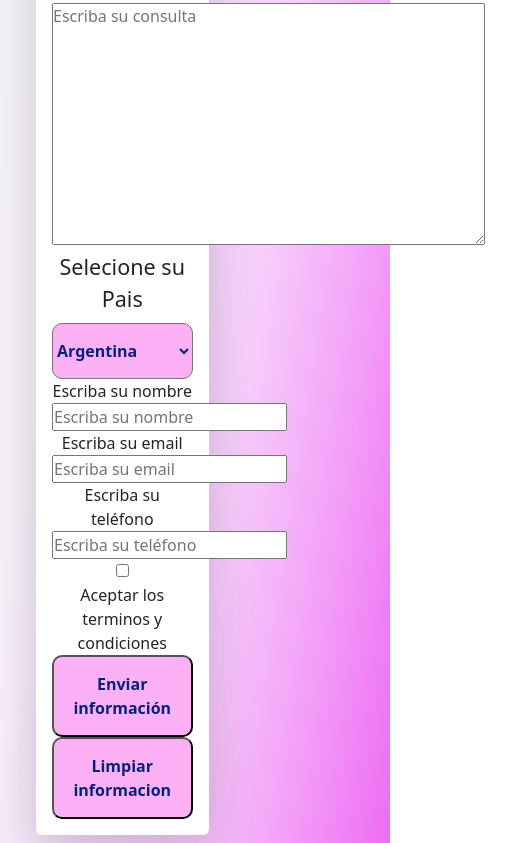
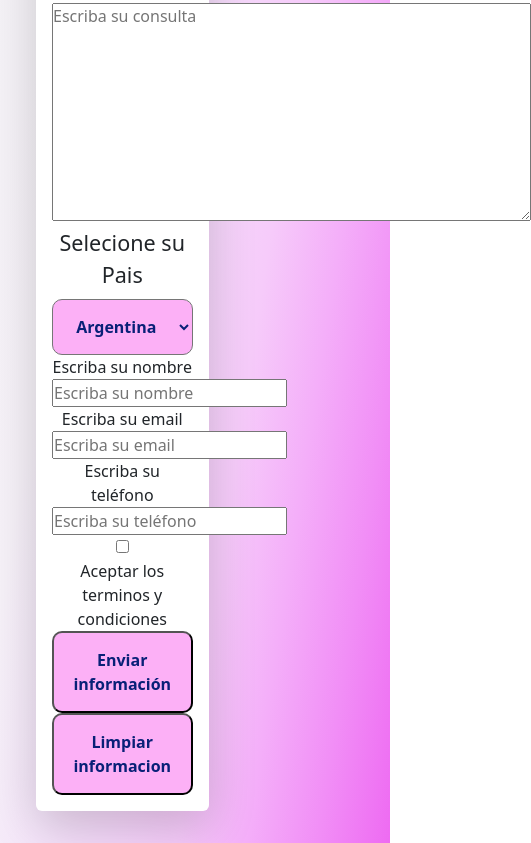
Before and after one commit to eze-garay/NANA, a plain HTML site: page page/Contacto.html in a window 390 px wide. Shown: the part 1325-2168 px from the top of the page, 531 px wide, since content can reach past the window. Drawn offline with nearby package versions, Linux system fonts and the light colour scheme; a web font is replaced by a local one.

Commit message:
falta responsive

```diff
--- a/page/Contacto.html
+++ b/page/Contacto.html
@@ -107,7 +107,7 @@
                         <section class="main__Formulario-select">
                             <label></label>
 
-                            <textarea  class="main__Formulario-select" name="Escriba su consulta" id="Consulta" cols="45" rows="10" placeholder="Escriba su consulta"></textarea>
+                            <textarea  class="main__Formulario-select" name="Escriba su consulta" id="Consulta" cols="50" rows="9" placeholder="Escriba su consulta"></textarea>
                         </section>
                         <section>
                             <fieldset>
--- a/style.css
+++ b/style.css
@@ -117,6 +117,7 @@ footer {
 .main__Formulario {
     grid-area: main__Formulario;
     text-align: center;
+    width: auto;
 
     background-color: white;
     padding: 20px;
@@ -148,6 +149,7 @@ footer {
     border-radius: 10px;
     font-weight: bold;
     font-size: 16px;
+    text-align: center;
 
 }
 
```
